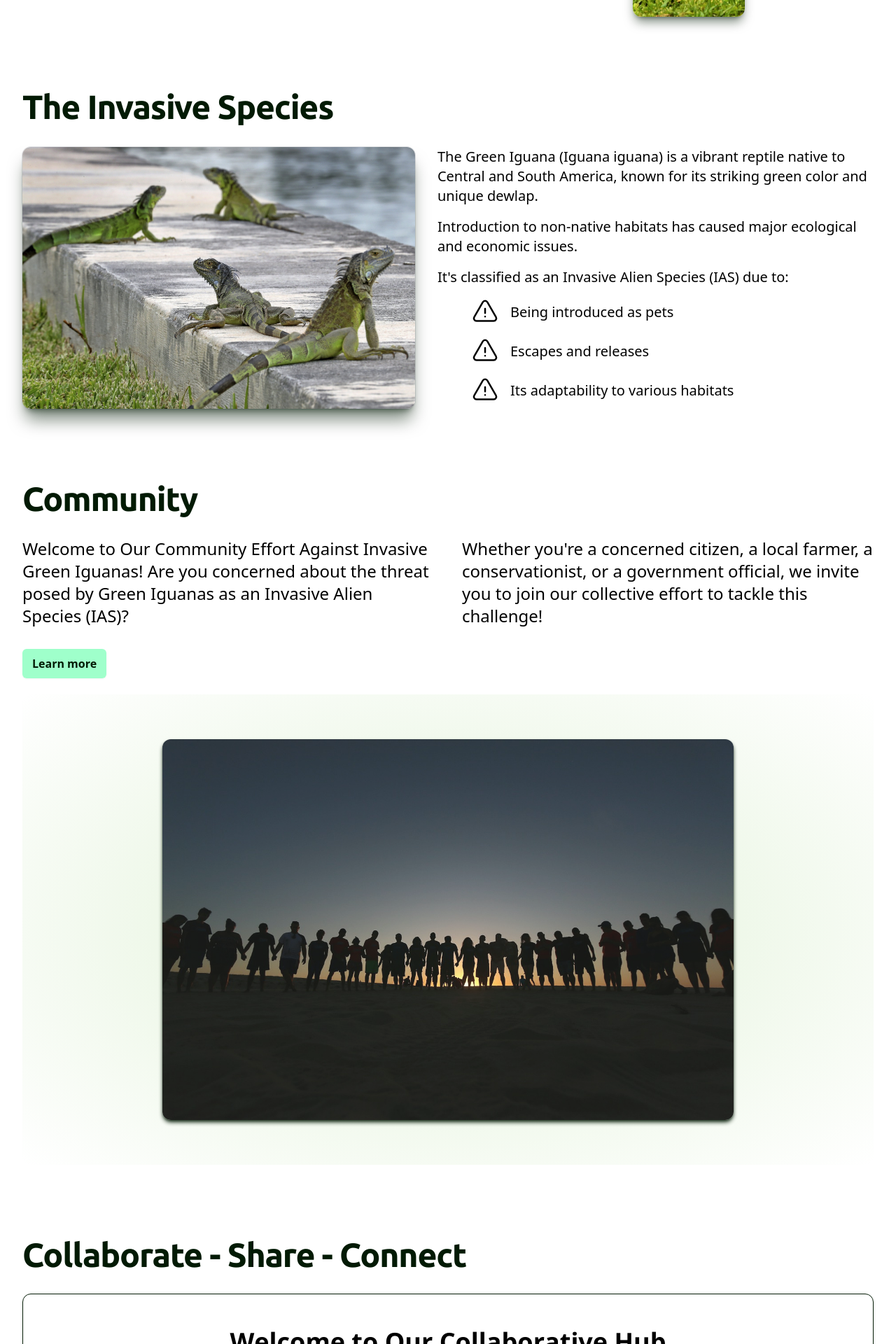
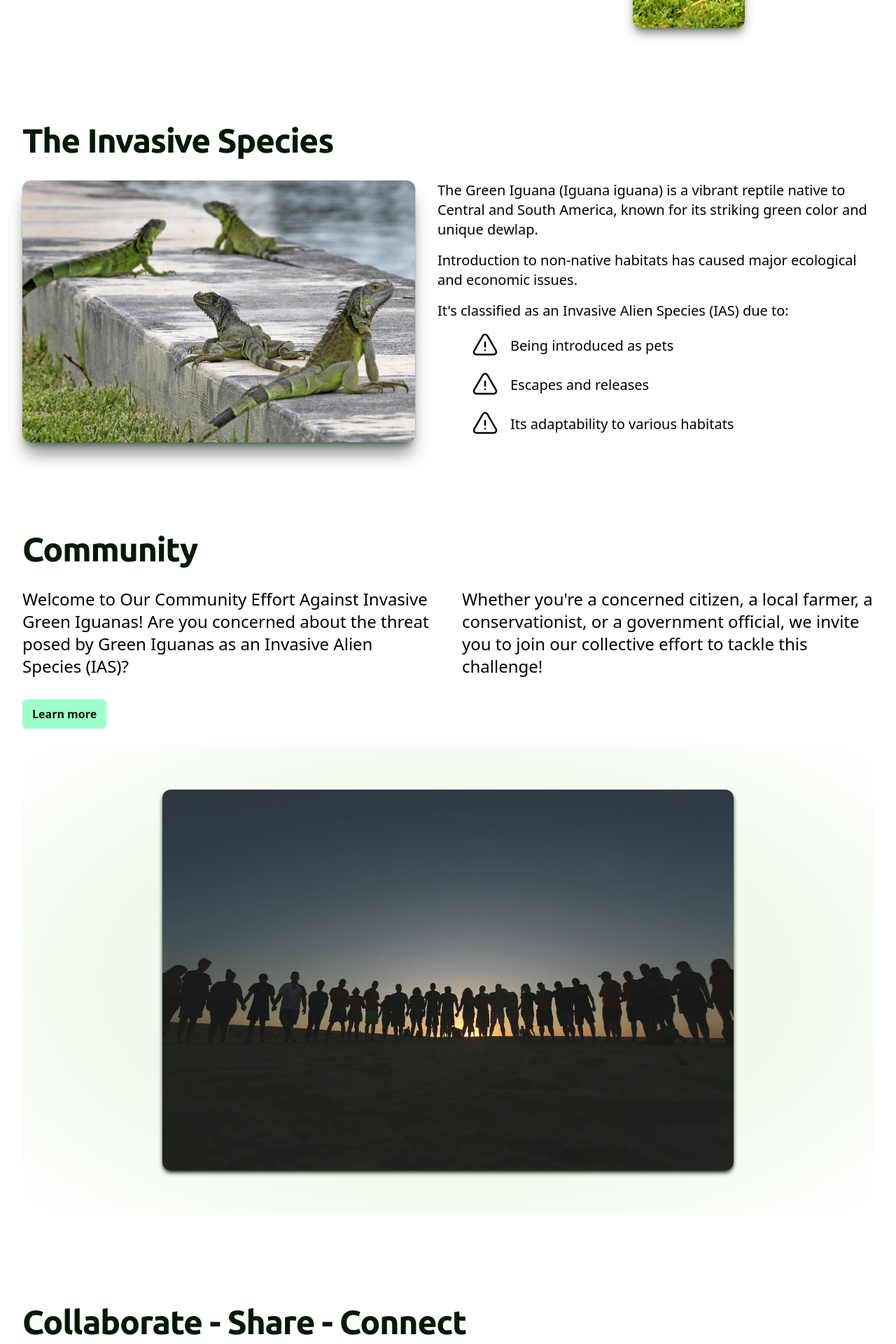
Before and after one commit to Ed-TheVisionMaker/green-ig-ias-network, a Next.js app: page / in a window 1280 px wide. Shown: the part 800-2720 px from the top of the page at 70% size. Built offline with nearby package versions, Linux system fonts and the light colour scheme; a web font is replaced by a local one.

Commit message:
style: altered vertical margins for component sections

```diff
--- a/app/page.tsx
+++ b/app/page.tsx
@@ -11,7 +11,7 @@ import Container from '@/components/Container';
 export default function Home() {
   return (
     <div className='bg-ginWhite'>
-      <div className='relative pt-20'>
+      <div className='relative pt-24'>
         <Container>
           <div className='flex flex-col items-center'>
             <HeroSection />
--- a/components/CollaborateHero/index.tsx
+++ b/components/CollaborateHero/index.tsx
@@ -3,10 +3,10 @@ import { IdeaLightbulb, Collaborate, ShareKnowledge } from '@/utils/svgs';
 
 const CollaborateHero = () => {
   return (
-      <div className='mb-24'>
+      <div className='mt-32'>
         <div className='flex items-center'>
           <div>
-            <h1 className='mt-2 mb-8 text-5xl font-ubuntu font-bold tracking-tight text-ginBlack'>
+            <h1 className='mb-8 text-5xl font-ubuntu font-bold tracking-tight text-ginBlack'>
               Collaborate - Share - Connect
             </h1>
             <div className='border border-ginBlack px-16 py-12 rounded-xl'>
--- a/components/CommunityHero/index.tsx
+++ b/components/CommunityHero/index.tsx
@@ -2,9 +2,9 @@ import React from 'react';
 
 const CommunityHero = () => {
   return (
-      <div className='mb-24'>
+      <div className='mt-32'>
         <div>
-          <h1 className='mt-2 mb-8 text-5xl font-ubuntu font-bold tracking-tight text-ginBlack'>
+          <h1 className='mb-8 text-5xl font-ubuntu font-bold tracking-tight text-ginBlack'>
             Community
           </h1>
           <div className='grid grid-cols-2 gap-10 text-2xl'>
--- a/components/Footer/index.tsx
+++ b/components/Footer/index.tsx
@@ -5,7 +5,7 @@ import WaitlistButton from '../WaitlistButton';
 
 const Footer = () => {
   return (
-    <footer className='flex flex-col font-open-sans w-full mt-24 px-24 mb-4 bg-ginWhite border-t border-ginBlack/10'>
+    <footer className='flex flex-col font-open-sans w-full mt-32 px-24 mb-4 bg-ginWhite border-t border-ginBlack/10'>
       <div className='flex w-full items-center justify-between py-8'>
         <div className='flex items-center'>
           <img
--- a/components/GlobalImpactHero/index.tsx
+++ b/components/GlobalImpactHero/index.tsx
@@ -5,9 +5,8 @@ const MapWithNoSSR = dynamic(() => import('../Map/index'), { ssr: false });
 
 const GlobalImpactHero = () => {
   return (
-      <div className=''>
-        <div className=''>
-          <h1 className='mt-2 mb-8 text-5xl font-ubuntu font-bold tracking-tight text-ginBlack'>
+      <div className='w-full mt-32'>
+          <h1 className='mb-8 text-5xl font-ubuntu font-bold tracking-tight text-ginBlack'>
             Global Impact
           </h1>
           <div className='text-center bg-teaGreen rounded-xl pt-8'>
@@ -20,7 +19,6 @@ const GlobalImpactHero = () => {
             </p>
             <MapWithNoSSR />
           </div>
-        </div>
       </div>
   );
 };
--- a/components/HeroSection/index.tsx
+++ b/components/HeroSection/index.tsx
@@ -3,7 +3,7 @@ import Waitlist from '@/components/Waitlist.tsx';
 
 const HeroSection = () => {
   return (
-    <div className='w-full max-w-2xl lg:mx-0 lg:flex lg:max-w-none '>
+    <div className='w-full max-w-2xl lg:mx-0 lg:flex lg:max-w-none'>
       <div className='relative flex flex-col w-full'>
         <div className=''>
           <h1 className='text-4xl font-bold tracking-tight text-ginBlack sm:text-6xl mt-6'>
--- a/components/InvasiveSpeciesHero/index.tsx
+++ b/components/InvasiveSpeciesHero/index.tsx
@@ -1,7 +1,7 @@
 import { IdeaLightbulb, Warning } from '@/utils/svgs';
 export default function InvasiveSpeciesHero() {
   return (
-      <div className='bg-ginWhite rounded-xl my-24'>
+      <div className='bg-ginWhite rounded-xl mt-32'>
         <div className='flex'>
           <div className='h-28 bg-gradient-to-r from-teaGreen/50 to-ginWhite rounded-lg'></div>
           <div className=''>
--- a/components/LatestInformationHero/index.tsx
+++ b/components/LatestInformationHero/index.tsx
@@ -2,7 +2,7 @@ import React from 'react';
 
 const LatestInformationHero = () => {
   return (
-      <div className='flex mb-24'>
+      <div className='flex mt-32'>
         <div className=''>
           <h1 className='mt-2 mb-8 text-5xl font-ubuntu font-bold tracking-tight text-ginBlack'>
             The Latest Information
--- a/components/Navbar/index.tsx
+++ b/components/Navbar/index.tsx
@@ -6,7 +6,7 @@ export default function Navbar() {
   const pathname = usePathname();
 
   return (
-    <div className='w-full font-ubuntu max-w-8xl'>
+    <div className='w-full font-ubuntu'>
       <div className='relative flex h-16 justify-between mx-auto px-24'>
         <div className='absolute inset-y-0 left-0 flex items-center sm:hidden'></div>
         <div className='flex flex-1 items-center justify-center sm:items-stretch sm:justify-start'>
```
